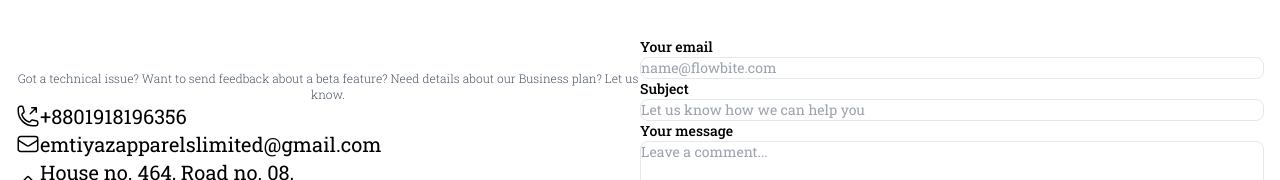
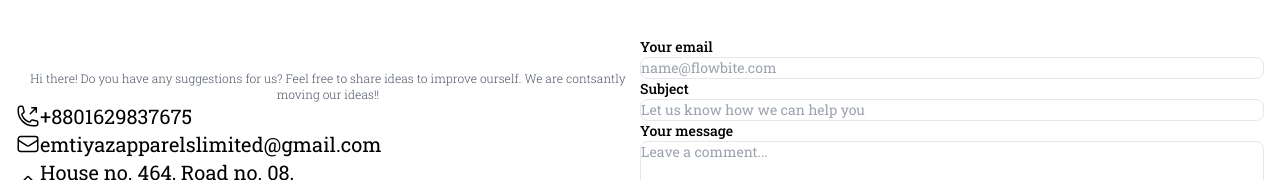
Before and after one commit to hexaalif/Door-next-store, a Next.js app: page /cart in a window 1280 px wide. Shown: the part 857-1037 px from the top of the page. Built offline with nearby package versions, Linux system fonts and the light colour scheme.

Commit message:
contact page works

```diff
--- a/Components/Contact.js
+++ b/Components/Contact.js
@@ -11,8 +11,8 @@ const Contact = () => {
       <div className="block md:flex items-center bg-pink-200 p-4 lg:p-12 rounded-lg">
         <div className="w-full lg:w-3/4 p-0 lg:p-24 mb-10 md:mb-1">
           <p className="mb-8 lg:mb-16 font-light text-center text-gray-600 dark:text-gray-800 text-xs lg:text-xl">
-            Got a technical issue? Want to send feedback about a beta feature?
-            Need details about our Business plan? Let us know.
+            Hi there! Do you have any suggestions for us? Feel free to share
+            ideas to improve ourself. We are contsantly moving our ideas!!
           </p>
           <div className="flex items-center mb-3 text-xs md:text-xl">
             <svg
@@ -30,7 +30,7 @@ const Contact = () => {
               />
             </svg>
 
-            <p>+8801918196356</p>
+            <p>+8801629837675</p>
           </div>
           <div className="flex items-center mb-3 text-xs md:text-xl">
             <svg
```
